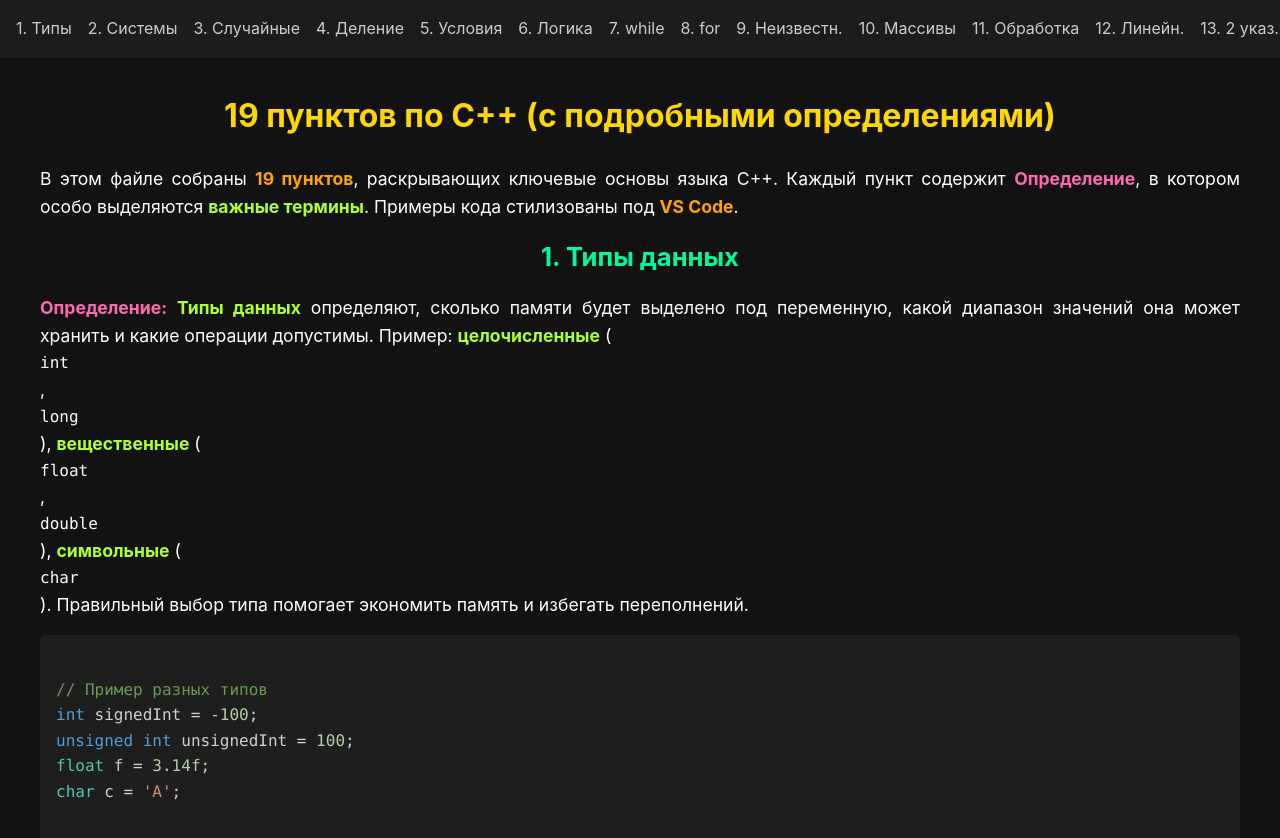
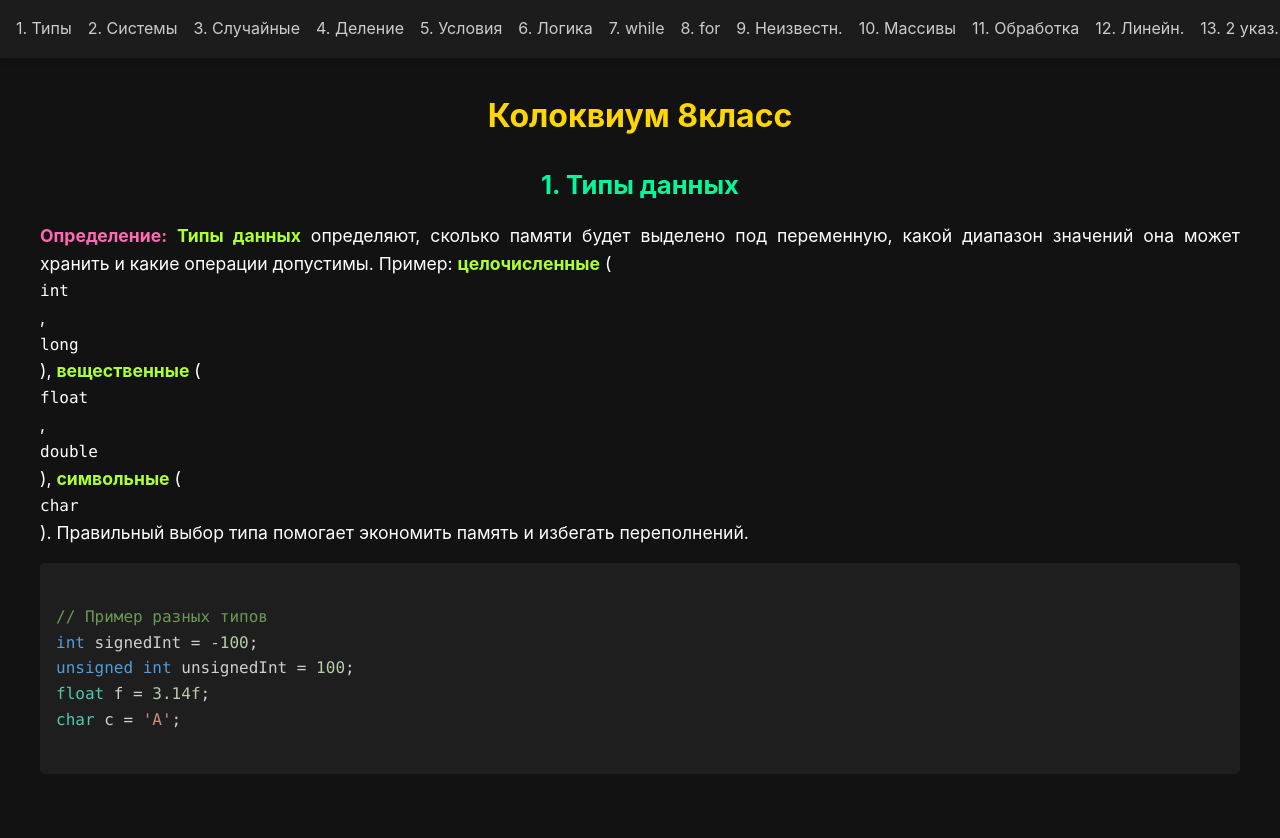
Before and after one commit to GARCIERcas/kolokvium, a plain HTML site: page index.html in a window 1280 px wide. Drawn offline with Linux system fonts and the light colour scheme.

Commit message:
Update index.html

```diff
--- a/index.html
+++ b/index.html
@@ -186,13 +186,7 @@
   </header>
 
   <main>
-    <h1>19 пунктов по C++ (с подробными определениями)</h1>
-    <p>
-      В этом файле собраны <span class="highlight">19 пунктов</span>, раскрывающих ключевые основы языка C++.
-      Каждый пункт содержит <span class="definition">Определение</span>,
-      в котором особо выделяются <span class="term">важные термины</span>.
-      Примеры кода стилизованы под <span class="highlight">VS Code</span>.
-    </p>
+    <h1>Колоквиум 8класс</h1>
 
     <!-- 1. Типы данных -->
     <section id="sec1">
```
